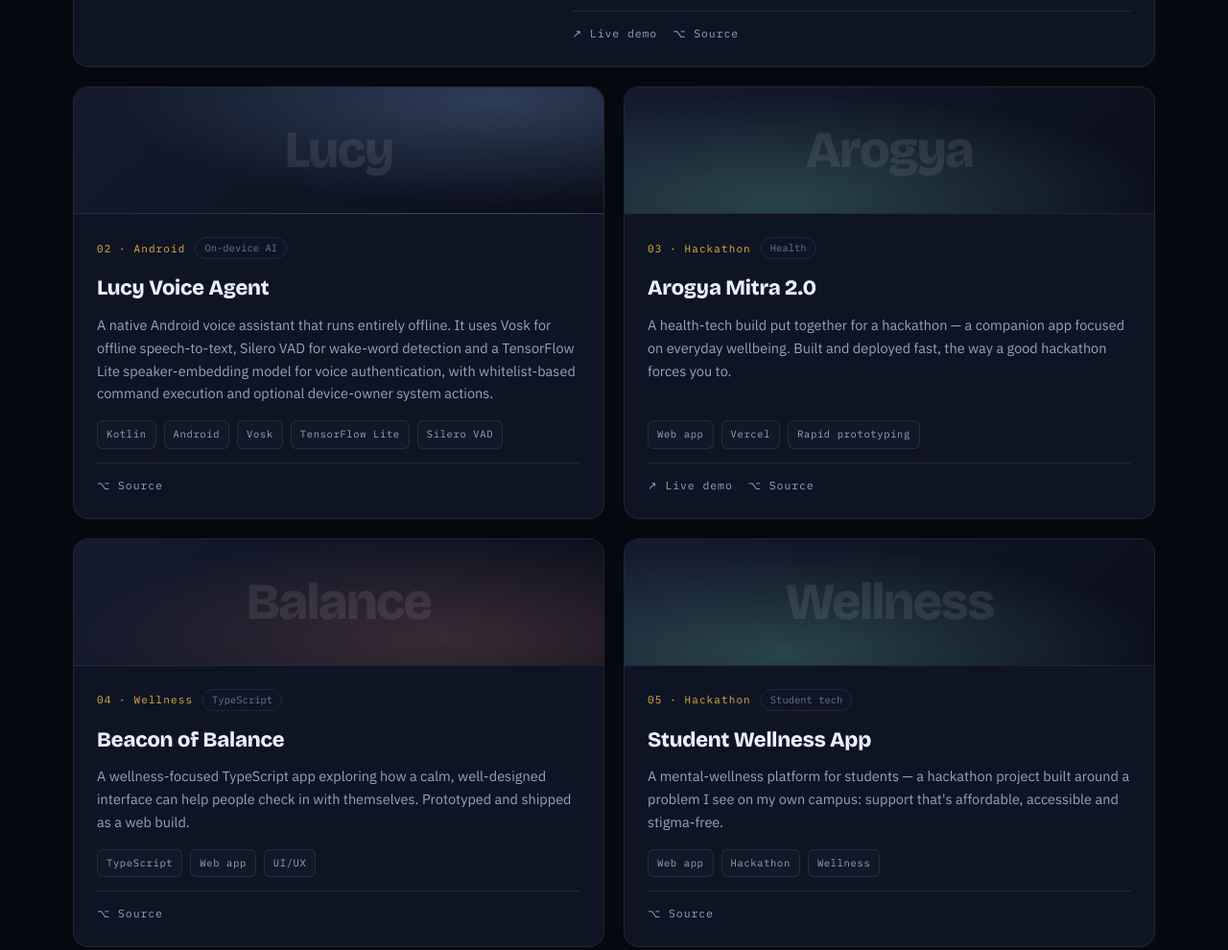
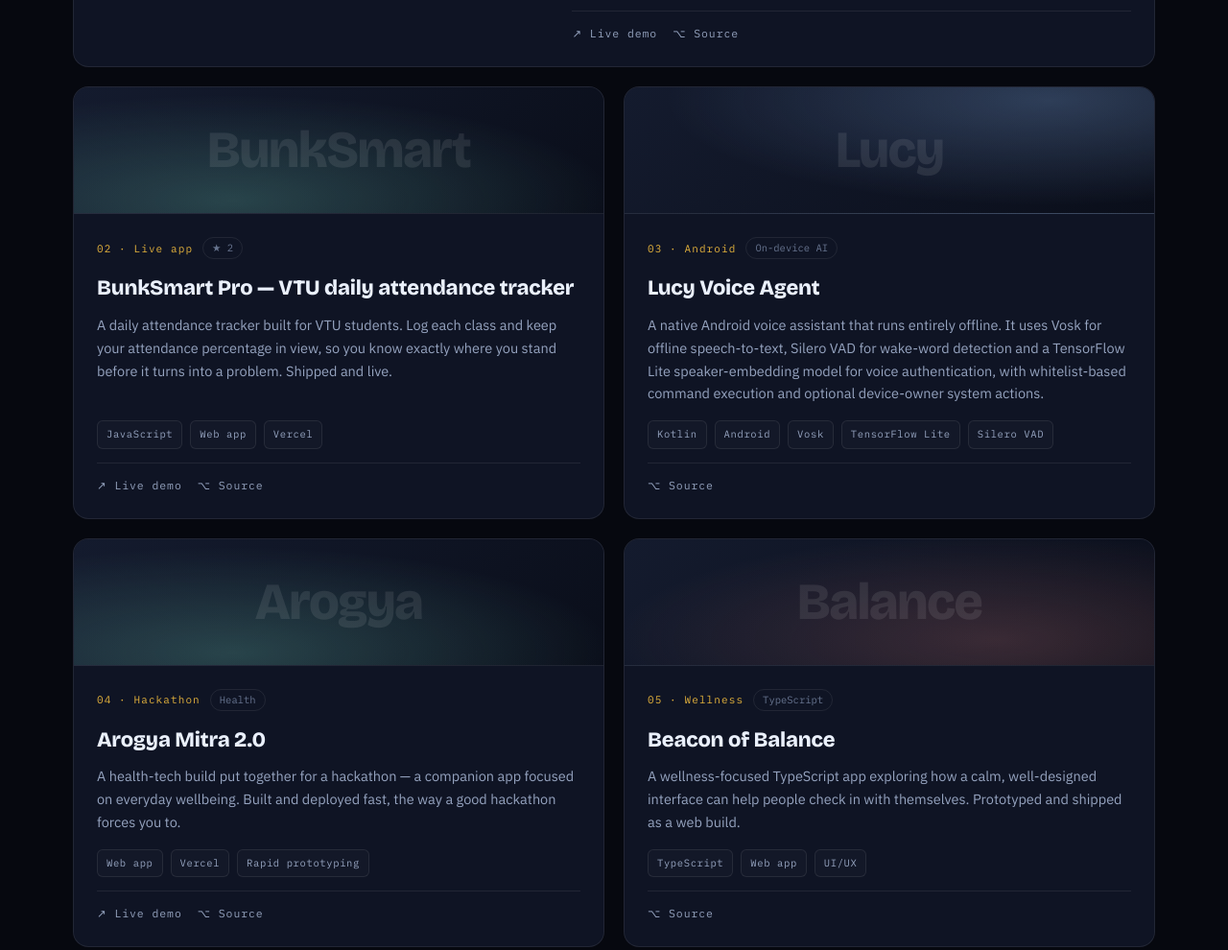
Before and after one commit to ajayyadavtom/portfolio, a plain HTML site: page index.html in a window 1280 px wide. Shown: the part 3396-4386 px from the top of the page at 96% size. Drawn offline with nearby package versions, Linux system fonts and the light colour scheme.

Commit message:
Add BunkSmart Pro project card; remove jenny-jenny link

```diff
--- a/index.html
+++ b/index.html
@@ -349,9 +349,20 @@
       </article>
 
       <article class="proj reveal">
+        <div class="thumb t3"><span class="glyph">BunkSmart</span></div>
+        <div class="body">
+          <div class="meta"><span class="idx">02 · Live app</span><span class="star">★ 2</span></div>
+          <h3>BunkSmart Pro — VTU daily attendance tracker</h3>
+          <p>A daily attendance tracker built for VTU students. Log each class and keep your attendance percentage in view, so you know exactly where you stand before it turns into a problem. Shipped and live.</p>
+          <div class="chips"><span class="chip">JavaScript</span><span class="chip">Web app</span><span class="chip">Vercel</span></div>
+          <div class="links"><a href="https://bunksmart-seven.vercel.app/" target="_blank" rel="noopener">↗ Live demo</a><a href="https://github.com/ajayyadavtom/bunksmart-pro" target="_blank" rel="noopener">⌥ Source</a></div>
+        </div>
+      </article>
+
+      <article class="proj reveal">
         <div class="thumb t2"><span class="glyph">Lucy</span></div>
         <div class="body">
-          <div class="meta"><span class="idx">02 · Android</span><span class="star">On-device AI</span></div>
+          <div class="meta"><span class="idx">03 · Android</span><span class="star">On-device AI</span></div>
           <h3>Lucy Voice Agent</h3>
           <p>A native Android voice assistant that runs entirely offline. It uses Vosk for offline speech-to-text, Silero VAD for wake-word detection and a TensorFlow Lite speaker-embedding model for voice authentication, with whitelist-based command execution and optional device-owner system actions.</p>
           <div class="chips"><span class="chip">Kotlin</span><span class="chip">Android</span><span class="chip">Vosk</span><span class="chip">TensorFlow Lite</span><span class="chip">Silero VAD</span></div>
@@ -362,7 +373,7 @@
       <article class="proj reveal">
         <div class="thumb t3"><span class="glyph">Arogya</span></div>
         <div class="body">
-          <div class="meta"><span class="idx">03 · Hackathon</span><span class="star">Health</span></div>
+          <div class="meta"><span class="idx">04 · Hackathon</span><span class="star">Health</span></div>
           <h3>Arogya Mitra 2.0</h3>
           <p>A health-tech build put together for a hackathon — a companion app focused on everyday wellbeing. Built and deployed fast, the way a good hackathon forces you to.</p>
           <div class="chips"><span class="chip">Web app</span><span class="chip">Vercel</span><span class="chip">Rapid prototyping</span></div>
@@ -373,7 +384,7 @@
       <article class="proj reveal">
         <div class="thumb t4"><span class="glyph">Balance</span></div>
         <div class="body">
-          <div class="meta"><span class="idx">04 · Wellness</span><span class="star">TypeScript</span></div>
+          <div class="meta"><span class="idx">05 · Wellness</span><span class="star">TypeScript</span></div>
           <h3>Beacon of Balance</h3>
           <p>A wellness-focused TypeScript app exploring how a calm, well-designed interface can help people check in with themselves. Prototyped and shipped as a web build.</p>
           <div class="chips"><span class="chip">TypeScript</span><span class="chip">Web app</span><span class="chip">UI/UX</span></div>
@@ -384,7 +395,7 @@
       <article class="proj reveal">
         <div class="thumb t3"><span class="glyph">Wellness</span></div>
         <div class="body">
-          <div class="meta"><span class="idx">05 · Hackathon</span><span class="star">Student tech</span></div>
+          <div class="meta"><span class="idx">06 · Hackathon</span><span class="star">Student tech</span></div>
           <h3>Student Wellness App</h3>
           <p>A mental-wellness platform for students — a hackathon project built around a problem I see on my own campus: support that's affordable, accessible and stigma-free.</p>
           <div class="chips"><span class="chip">Web app</span><span class="chip">Hackathon</span><span class="chip">Wellness</span></div>
@@ -395,7 +406,7 @@
       <article class="proj reveal">
         <div class="thumb t2"><span class="glyph">Learn Hub</span></div>
         <div class="body">
-          <div class="meta"><span class="idx">06 · Education</span><span class="star">★ 2</span></div>
+          <div class="meta"><span class="idx">07 · Education</span><span class="star">★ 2</span></div>
           <h3>Microsoft Learn Hub</h3>
           <p>A web application that gathers learning courses into a single, browsable hub — built to make it easier to find and follow a path through scattered course content.</p>
           <div class="chips"><span class="chip">HTML</span><span class="chip">CSS</span><span class="chip">JavaScript</span><span class="chip">GitHub Pages</span></div>
@@ -408,7 +419,6 @@
     <div class="more-repos reveal">
       <span class="mono">More on GitHub</span>
       <div class="repo-row">
-        <a href="https://jenny-jenny.vercel.app" target="_blank" rel="noopener">jenny-jenny ↗</a>
         <a href="https://github.com/ajayyadavtom/ajay-skill-roadmaps" target="_blank" rel="noopener">ajay-skill-roadmaps</a>
         <a href="https://github.com/ajayyadavtom/vanara-quest" target="_blank" rel="noopener">vanara-quest</a>
         <a href="https://github.com/ajayyadavtom/dsaajay" target="_blank" rel="noopener">dsaajay</a>
```
